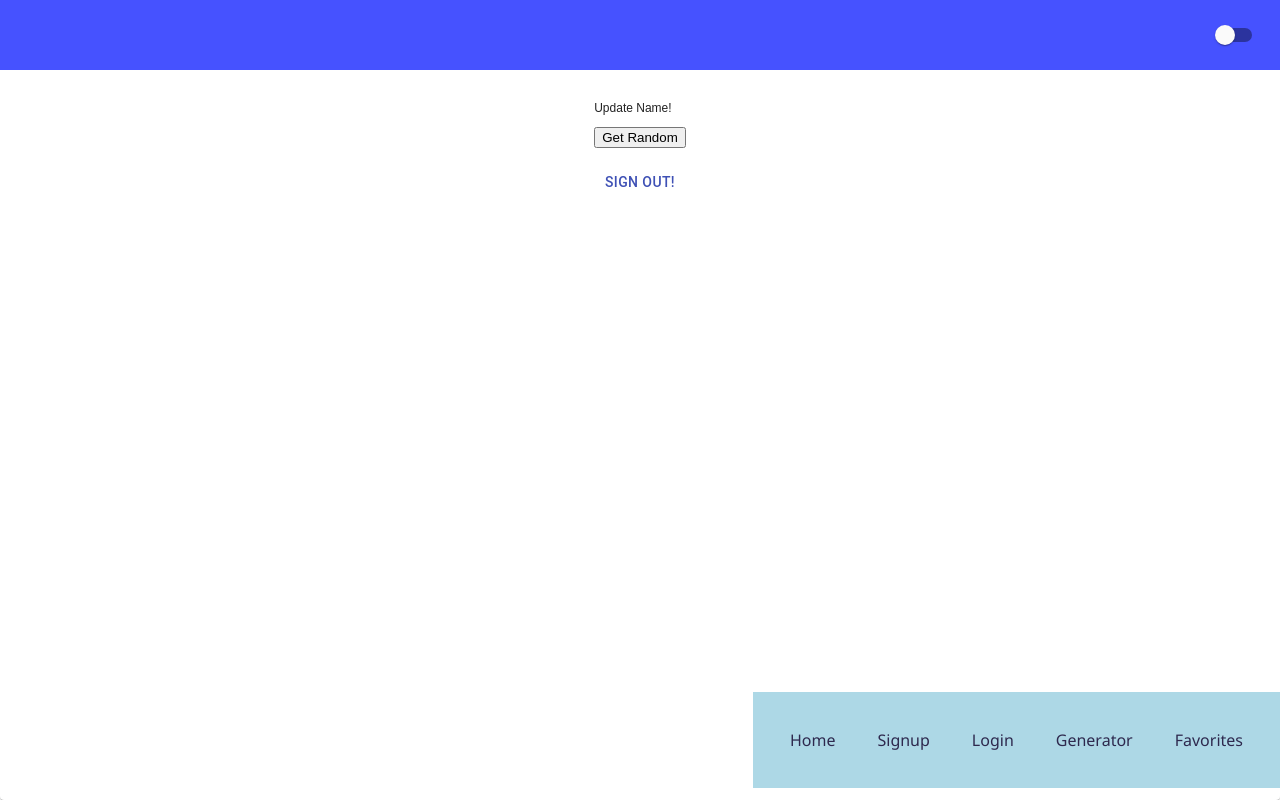
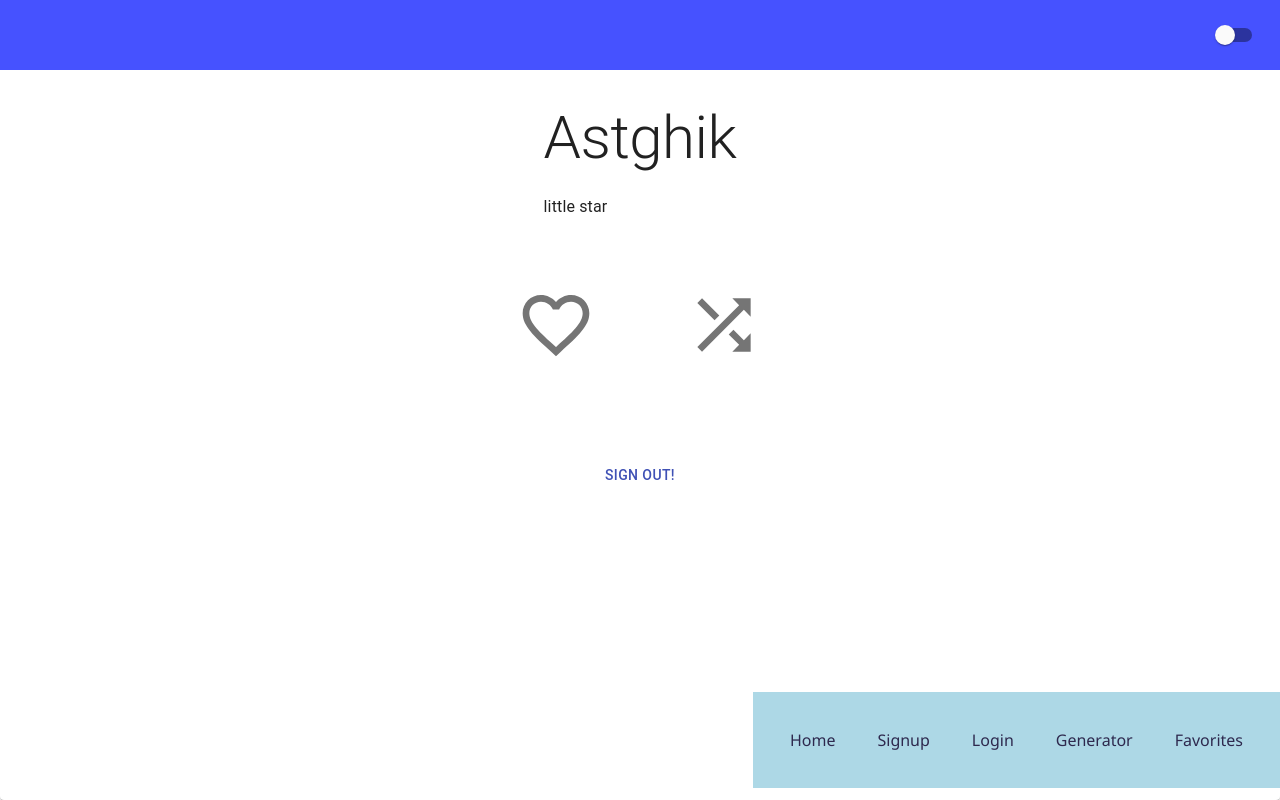
Before and after one commit to markohanesian/armenian-names, a React (Create React App) app: page /generator in a window 1280 px wide. Built offline with nearby package versions, Linux system fonts and the light colour scheme; no server answers.

Commit message:
Updated Randomizer styling

```diff
--- a/src/components/Randomizer.js
+++ b/src/components/Randomizer.js
@@ -1,26 +1,64 @@
 import React, { useState } from "react";
+import IconButton from "@material-ui/core/IconButton";
+import SvgIcon from "@material-ui/core/SvgIcon";
+// material-ui
+import { Typography, Grid } from "@material-ui/core";
+import "../App.css";
 
 const Randomizer = () => {
-    const startingName = [{ id: 0, meaning: "Update Name!" }];
-
   const nameList = [
-        { id: 1, name: 'Astghik', meaning: 'little star' },
-        { id: 2, name: 'Tagouhi', meaning: 'Queen' },
-        { id: 3, name: 'Lusine', meaning: 'Moon' }]
-    ;
+    { id: 1, name: "Astghik", meaning: "little star" },
+    { id: 2, name: "Tagouhi", meaning: "Queen" },
+    { id: 3, name: "Lusine", meaning: "Moon" },
+  ];
+  const startingName = [{ id: 0, name: "Astghik", meaning: "little star" }];
 
   const [randomIndex, setRandomIndex] = React.useState(-1);
 
   const data = randomIndex !== -1 ? nameList[randomIndex] : startingName[0];
 
   return (
-      <div>
-        <h1>{data.name}</h1>
-        <p>{data.meaning}</p>
-        <button onClick={() => setRandomIndex(Math.floor(Math.random() * nameList.length))}>
-          Get Random
-        </button>
-      </div>
+    <Grid class="grid-default" container spacing={1}>
+      <Grid item xs={12}>
+        <Typography variant="h2" component="h2" gutterBottom>
+          {data.name}
+        </Typography>
+        <Typography variant="body1" gutterBottom>
+          {data.meaning}
+        </Typography>
+      </Grid>
+      <Grid class="grid-row">
+        <Grid item xs={6}>
+          <IconButton
+            aria-label="favorite name"
+            // onClick={() =>
+            // }
+          >
+            <SvgIcon id="generator-favorite-icon">
+              <path
+                xmlns="http://www.w3.org/2000/svg"
+                d="M16.5 3c-1.74 0-3.41.81-4.5 2.09C10.91 3.81 9.24 3 7.5 3 4.42 3 2 5.42 2 8.5c0 3.78 3.4 6.86 8.55 11.54L12 21.35l1.45-1.32C18.6 15.36 22 12.28 22 8.5 22 5.42 19.58 3 16.5 3zm-4.4 15.55l-.1.1-.1-.1C7.14 14.24 4 11.39 4 8.5 4 6.5 5.5 5 7.5 5c1.54 0 3.04.99 3.57 2.36h1.87C13.46 5.99 14.96 5 16.5 5c2 0 3.5 1.5 3.5 3.5 0 2.89-3.14 5.74-7.9 10.05z"
+              />
+            </SvgIcon>
+          </IconButton>
+        </Grid>
+        <Grid item xs={6}>
+          <IconButton
+            aria-label="generate new name"
+            onClick={() =>
+              setRandomIndex(Math.floor(Math.random() * nameList.length))
+            }
+          >
+            <SvgIcon id="generator-shuffle-icon">
+              <path
+                xmlns="http://www.w3.org/2000/svg"
+                d="M10.59 9.17L5.41 4 4 5.41l5.17 5.17 1.42-1.41zM14.5 4l2.04 2.04L4 18.59 5.41 20 17.96 7.46 20 9.5V4h-5.5zm.33 9.41l-1.41 1.41 3.13 3.13L14.5 20H20v-5.5l-2.04 2.04-3.13-3.13z"
+              />
+            </SvgIcon>
+          </IconButton>
+        </Grid>
+      </Grid>
+    </Grid>
   );
 };
 
```
Lines whose indentation alone changed are shown as unchanged.
